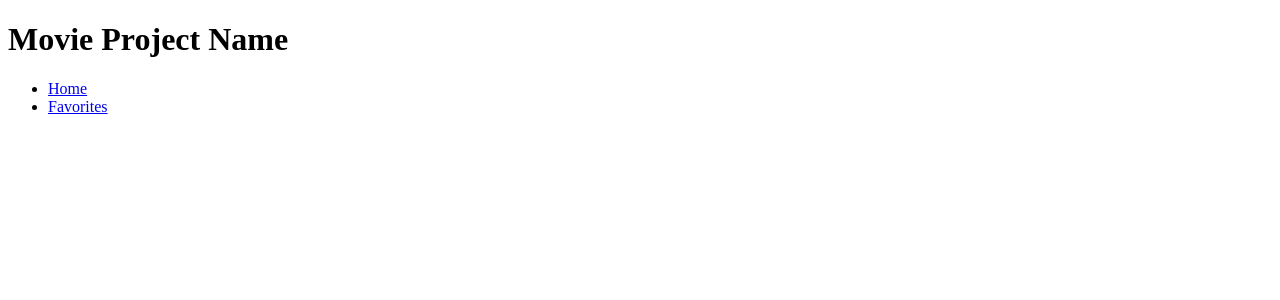
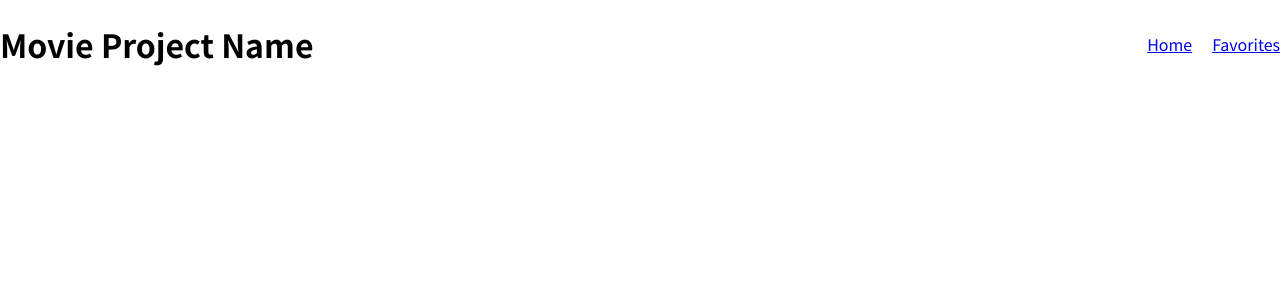
Before and after one commit to Amanda-G/Movie-Project, an Angular app: page /favorites in a window 1280 px wide. Shown: the top 300 px of the page. Built offline with nearby package versions, Linux system fonts and the light colour scheme; no server answers.

Commit message:
favorites

```diff
--- a/src/app/app.component.css
+++ b/src/app/app.component.css
@@ -0,0 +1,16 @@
+
+
+.header {
+    display: flex;
+    justify-content: space-between;
+    align-items: center;
+}
+
+ul {
+    list-style: none;
+    display: flex;
+}
+
+li {
+    padding-left: 20px;
+}
--- a/src/app/app.component.html
+++ b/src/app/app.component.html
@@ -1,4 +1,4 @@
-<header>
+<header class="header">
     <h1>Movie Project Name</h1>
     <nav>
         <ul>
--- a/src/app/movie-list/movie-list.component.ts
+++ b/src/app/movie-list/movie-list.component.ts
@@ -37,11 +37,8 @@ export class MovieListComponent implements OnInit {
   // this.addFav.emit()
   // }
 
-  added(index) {
-    console.log(index);
-    this.favList.push(index);
-    console.log(this.favList);
-    this.addFav.emit(this.favList);
+  added(movie: any) {
+    this.service.addFavorite(movie);
   }
 
 }
--- a/src/app/movie.service.ts
+++ b/src/app/movie.service.ts
@@ -10,7 +10,20 @@ export class MovieService {
   apiKey: string = "695101759e1224bc97f92c3df2913774";
   defaultLanguage: string = "en-US";
 
+  favoriteMovies: any = [];
+
   constructor(private http: HttpClient) { }
+
+  // setter
+  addFavorite(movie: any): void {
+    this.favoriteMovies.push(movie);
+    console.log(this.favoriteMovies)
+  }
+
+  // getter
+  getFavorites() {
+    return this.favoriteMovies;
+  }
 
 
   getData(displayYear: any, displayRating: any, displayGenre): any {
--- a/src/app/search-criteria/search-criteria.component.css
+++ b/src/app/search-criteria/search-criteria.component.css
@@ -0,0 +1,9 @@
+.form {
+    display: flex;
+    flex-direction: column;
+}
+
+.label {
+    font-size: 1rem;
+    margin-bottom: 6
+}
--- a/src/app/search-criteria/search-criteria.component.html
+++ b/src/app/search-criteria/search-criteria.component.html
@@ -1,9 +1,9 @@
-<form #filterForm="ngForm" (ngSubmit)="onSubmit(filterForm)">
-    <label for="genre">Genre</label>
+<form class="form" #filterForm="ngForm" (ngSubmit)="onSubmit(filterForm)">
+    <label class="label" for="genre">Genre</label>
     <select name="genre" id="genre" ngModel>
         <option *ngFor="let genre of genre?.genres" [value]="genre.id">{{genre.name}}</option>
     </select>
-    <label for="rating">Minimum Movie Rating</label>
+    <label class="label" for="rating">Minimum Movie Rating</label>
     <select name="rating" id="rating" ngModel>
         <option value="0">0 star</option>
         <option value="1">1 star</option>
@@ -17,12 +17,12 @@
         <option value="9">9 star</option>
         <option value="10">10 star</option>
     </select>
-    <label for="release">Release Date</label>
+    <label class="label" for="release">Release Date</label>
     <input type="text" name="release" id="release" placeholder="Enter a release date" ngModel>
     <button>Find Movies</button>
 </form>
 
-<h1>Recent Releases</h1>
+<!-- <h1>Recent Releases</h1> -->
 <!-- movie-list is child of SearchCriteria -->
 <!-- [movieRef] is defined in child ts (movie-list) -->
 <app-movie-list></app-movie-list>
--- a/src/app/watch-list-page/watch-list-page.component.html
+++ b/src/app/watch-list-page/watch-list-page.component.html
@@ -1 +1,16 @@
-<app-movie-list (addFav)="addedList($event)"></app-movie-list>
+<div *ngFor="let movie of favList, index as i">
+    <img *ngIf="movie" src="https://image.tmdb.org/t/p/w220_and_h330_face{{ (movie.poster_path) }}" alt="movie poster"
+        (click)="toggleDetails()" />
+    <h2>{{ movie.title }}</h2>
+    <p>Rating: {{ movie.vote_average }}</p>
+    <button (click)=onDelete(i)>Remove</button>
+
+    <div class="detail" *ngIf="show">
+        <img *ngIf="movie" src="https://image.tmdb.org/t/p/w220_and_h330_face{{ (movie.poster_path) }}"
+            alt="movie poster" />
+        <h2>{{ movie.title }}</h2>
+        <p>Rating: {{ movie.vote_average }}</p>
+        <p>Overview: {{movie.overview}}</p>
+    </div>
+
+</div>
--- a/src/app/watch-list-page/watch-list-page.component.ts
+++ b/src/app/watch-list-page/watch-list-page.component.ts
@@ -1,4 +1,5 @@
 import { Component, OnInit } from '@angular/core';
+import { MovieService } from '../movie.service';
 
 @Component({
   selector: 'app-watch-list-page',
@@ -7,14 +8,24 @@ import { Component, OnInit } from '@angular/core';
 })
 export class WatchListPageComponent implements OnInit {
   favList: any;
-  constructor() { }
+  show: boolean = false;
+
+  constructor(private service: MovieService) { }
 
   ngOnInit(): void {
+    this.getList();
   }
 
-  addedList(favListFromChild) {
-    this.favList = favListFromChild;
-    console.log(this.favList);
+  getList() {
+    this.favList = this.service.getFavorites();
+  }
+
+  onDelete(index: number): void {
+    this.favList.splice(index, 1)
+  }
+
+  toggleDetails(): void {
+    this.show = !this.show;
   }
 
 }
--- a/src/index.html
+++ b/src/index.html
@@ -1,13 +1,17 @@
 <!doctype html>
 <html lang="en">
+
 <head>
   <meta charset="utf-8">
   <title>MovieProject</title>
   <base href="/">
   <meta name="viewport" content="width=device-width, initial-scale=1">
   <link rel="icon" type="image/x-icon" href="favicon.ico">
+  <link href="https://fonts.googleapis.com/css2?family=Noto+Sans+TC:wght@400;500;700;900&display=swap" rel="stylesheet">
 </head>
+
 <body>
   <app-root></app-root>
 </body>
+
 </html>
--- a/src/styles.css
+++ b/src/styles.css
@@ -1 +1,6 @@
 /* You can add global styles to this file, and also import other style files */
+body {
+    margin: 0;
+    padding: 0;
+    font-family: 'Noto Sans TC', sans-serif;;
+}
```
